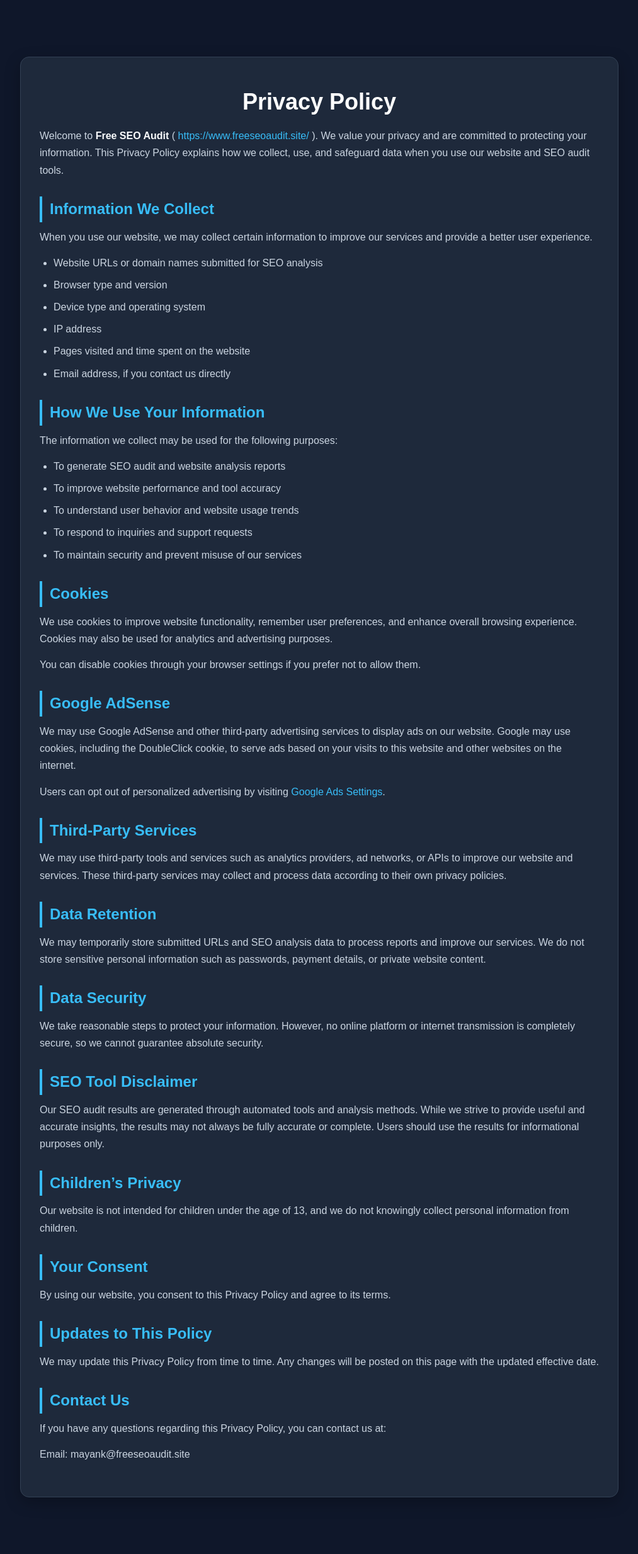
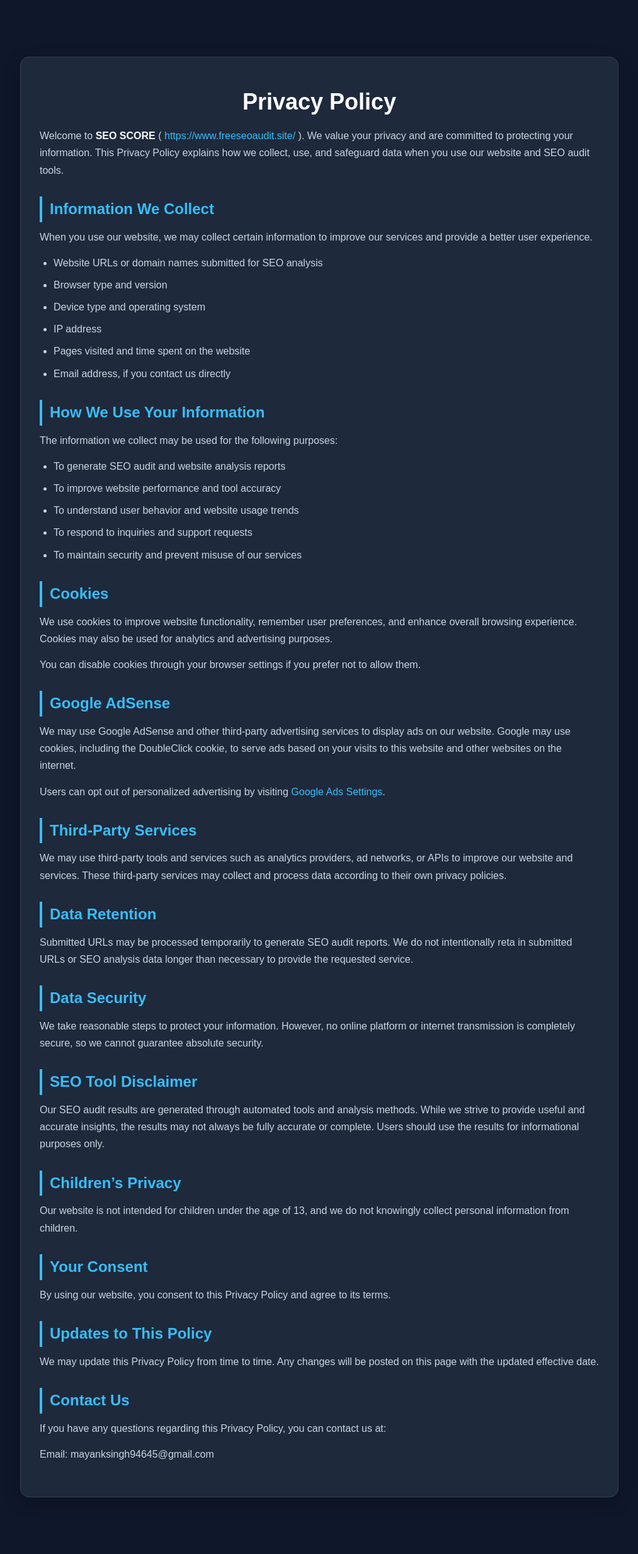
Before and after one commit to mayanksign/seo-audit-tool, a Flask app: page /privacy in a window 1280 px wide. Shown: the whole page at 63% size, without its empty margins (133-1146 px from the left). Run offline with Flask 3, Linux system fonts and the light colour scheme.

Commit message:
Update privacy.html

```diff
--- a/templates/privacy.html
+++ b/templates/privacy.html
@@ -115,7 +115,7 @@
 
 
         <p>
-            Welcome to <span class="highlight">Free SEO Audit</span> (
+            Welcome to <span class="highlight">SEO SCORE</span> (
             <a href="https://www.freeseoaudit.site/" target="_blank">https://www.freeseoaudit.site/</a>
             ). We value your privacy and are committed to protecting your information. This Privacy Policy explains how we collect, use, and safeguard data when you use our website and SEO audit tools.
         </p>
@@ -165,7 +165,8 @@
 
         <h2>Data Retention</h2>
         <p>
-            We may temporarily store submitted URLs and SEO analysis data to process reports and improve our services. We do not store sensitive personal information such as passwords, payment details, or private website content.
+           Submitted URLs may be processed temporarily to generate SEO audit reports. We do not intentionally reta
+            in submitted URLs or SEO analysis data longer than necessary to provide the requested service.
         </p>
 
         <h2>Data Security</h2>
@@ -198,7 +199,7 @@
             If you have any questions regarding this Privacy Policy, you can contact us at:
         </p>
         <p>
-            Email: mayank@freeseoaudit.site
+            Email: mayanksingh94645@gmail.com
         </p>
     </div>
 
```
